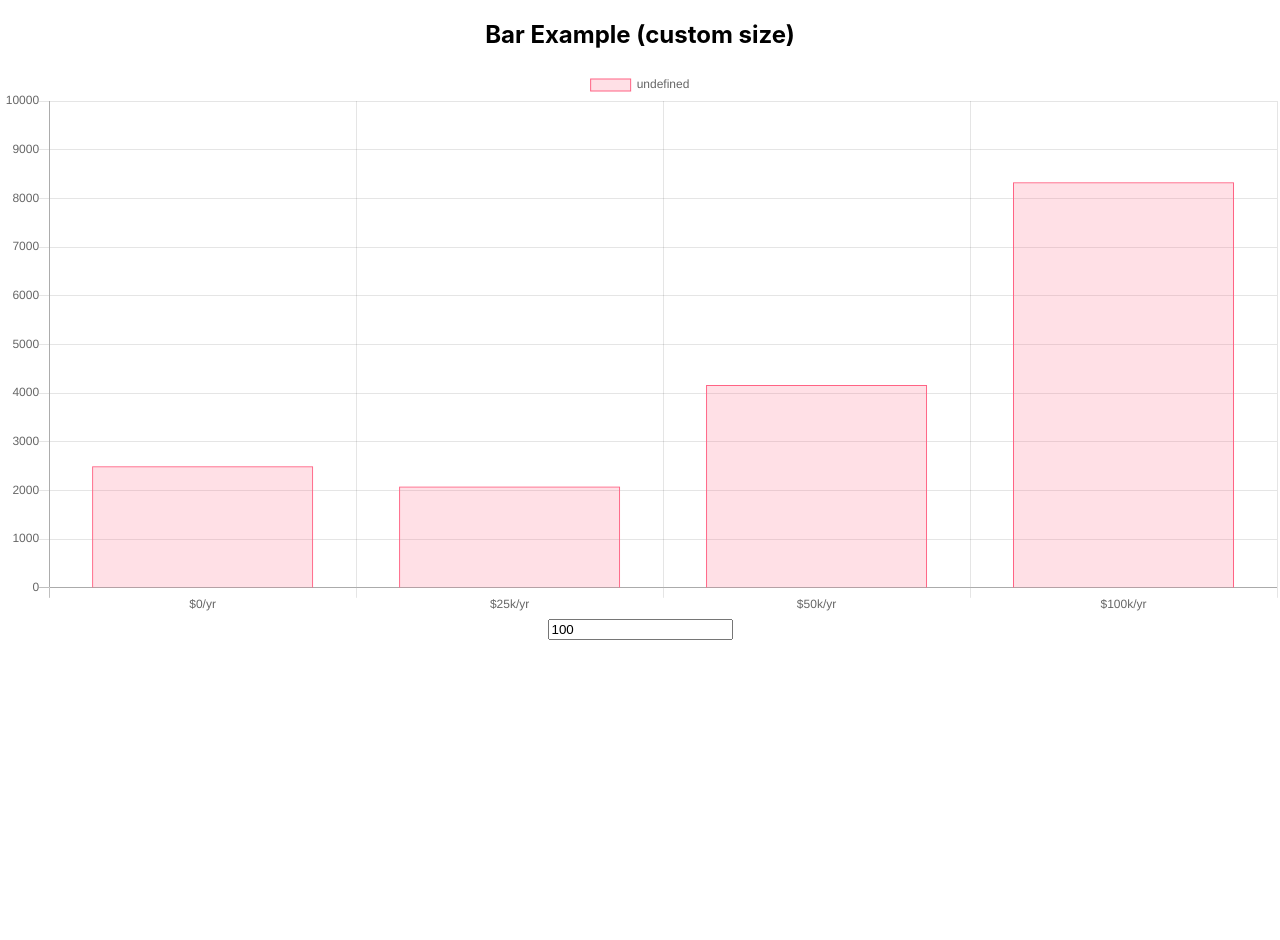
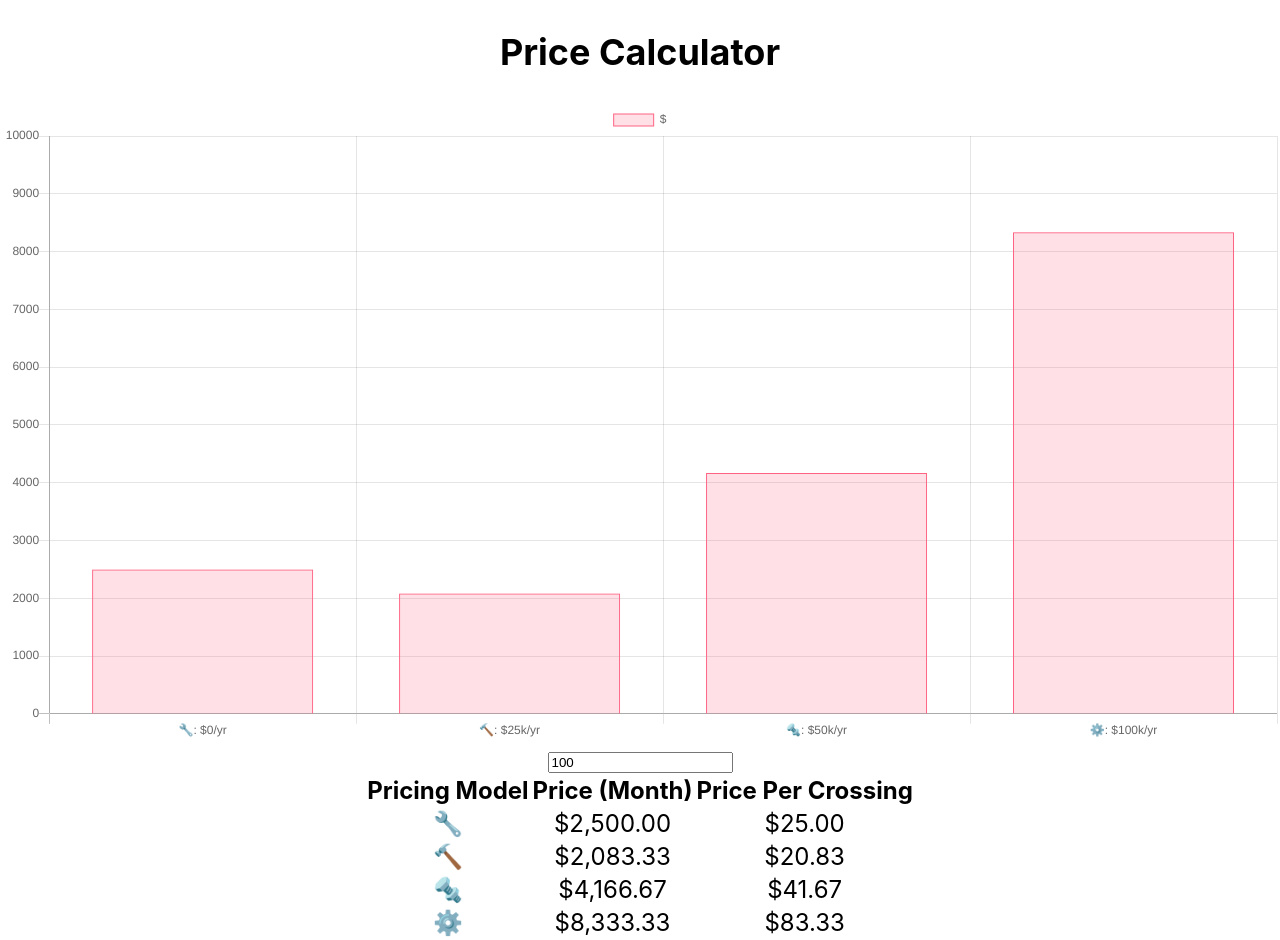
Before and after one commit to yourdadpresents/price_calc, a React (Create React App) app: page / in a window 1280 px wide. Before the commit the page ends 800 px from the top, so only its background shows below. Built offline with nearby package versions, Linux system fonts and the light colour scheme.

Commit message:
add a table and some stuff

```diff
--- a/src/App.js
+++ b/src/App.js
@@ -4,9 +4,10 @@ import "./App.css";
 import PriceGraph from "./PriceGraph";
 
 const data = {
-  labels: ["$0/yr", "$25k/yr", "$50k/yr", "$100k/yr"],
+  labels: ["🔧: $0/yr", "🔨: $25k/yr", "🔩: $50k/yr", "⚙️: $100k/yr"],
   datasets: [
     {
+      label: "$",
       backgroundColor: "rgba(255,99,132,0.2)",
       borderColor: "rgba(255,99,132,1)",
       borderWidth: 1,
@@ -15,6 +16,12 @@ const data = {
     }
   ]
 };
+
+const formatter = new Intl.NumberFormat("en-US", {
+  style: "currency",
+  currency: "USD",
+  minimumFractionDigits: 2
+});
 
 class App extends Component {
   constructor(props) {
@@ -58,6 +65,52 @@ class App extends Component {
           onChange={this.perMonthChanged}
           value={this.state.inspectionsPerMonth}
         />
+        {this.state.inspectionsPerMonth &&
+          this.state.inspectionsPerMonth > 0 && (
+            <table style={{ margin: "auto" }}>
+              <tr>
+                <th>Pricing Model</th>
+                <th>Price (Month)</th>
+                <th>Price Per Crossing</th>
+              </tr>
+              <tr>
+                <td>🔧</td>
+                <td>{formatter.format(this.state.data[0])}</td>
+                <td>
+                  {formatter.format(
+                    this.state.data[0] / this.state.inspectionsPerMonth
+                  )}
+                </td>
+              </tr>
+              <tr>
+                <td>🔨</td>
+                <td>{formatter.format(this.state.data[1])}</td>
+                <td>
+                  {formatter.format(
+                    this.state.data[1] / this.state.inspectionsPerMonth
+                  )}
+                </td>
+              </tr>
+              <tr>
+                <td>🔩</td>
+                <td>{formatter.format(this.state.data[2])}</td>
+                <td>
+                  {formatter.format(
+                    this.state.data[2] / this.state.inspectionsPerMonth
+                  )}
+                </td>
+              </tr>
+              <tr>
+                <td>⚙️</td>
+                <td>{formatter.format(this.state.data[3])}</td>
+                <td>
+                  {formatter.format(
+                    this.state.data[3] / this.state.inspectionsPerMonth
+                  )}
+                </td>
+              </tr>
+            </table>
+          )}
       </div>
     );
   }
--- a/src/PriceGraph.js
+++ b/src/PriceGraph.js
@@ -3,11 +3,11 @@ import { Bar } from "react-chartjs-2";
 
 const PriceGraph = ({ data }) => (
   <div>
-    <h2>Bar Example (custom size)</h2>
+    <h2>Price Calculator</h2>
     <Bar
       data={data}
       width={100}
-      height={500}
+      height={50}
       options={{
         scales: {
           yAxes: [
@@ -18,8 +18,7 @@ const PriceGraph = ({ data }) => (
               }
             }
           ]
-        },
-        maintainAspectRatio: false
+        }
       }}
     />
   </div>
--- a/src/index.css
+++ b/src/index.css
@@ -6,6 +6,7 @@ body {
     sans-serif;
   -webkit-font-smoothing: antialiased;
   -moz-osx-font-smoothing: grayscale;
+  font-size: x-large;
 }
 
 code {
```
